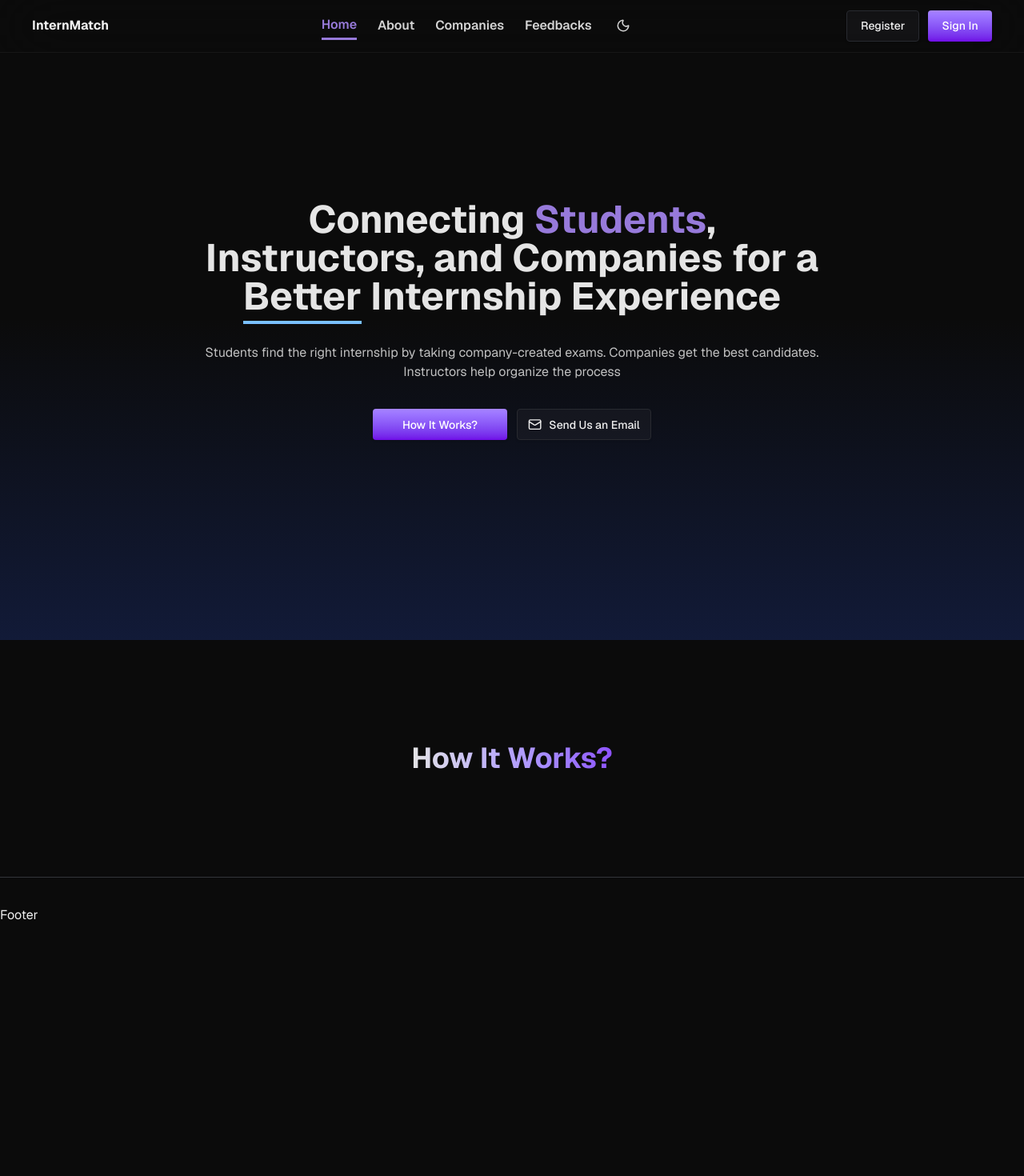
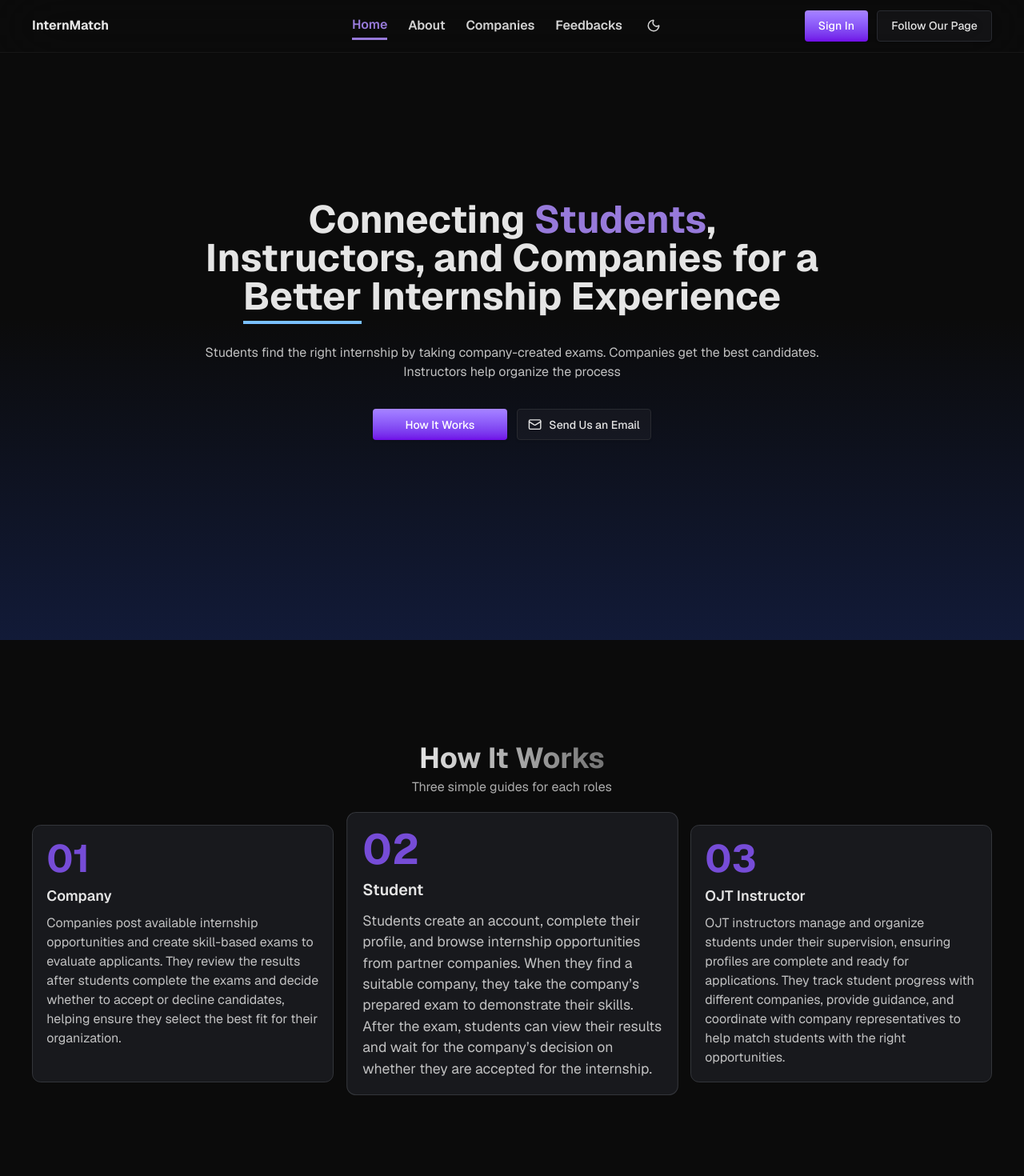
Before and after one commit to rara-wosho/capstone-internmatch, a Next.js app: page / in a window 1280 px wide. Shown: the top 1470 px of the page at 80% size. Before the commit the page ends 1190 px from the top, so only its background shows below. Built offline with nearby package versions, Linux system fonts and the light colour scheme.

Commit message:
changed bg-gradient to linear, added how it works section

```diff
--- a/src/app/(public)/layout.jsx
+++ b/src/app/(public)/layout.jsx
@@ -1,11 +1,14 @@
 import Navbar from "@/components/Navbar";
+import Wrapper from "@/components/Wrapper";
 
 export default function Layout({ children }) {
     return (
-        <div className="h-screen bg-gradient-to-b from-transparent to-blue-200/50 dark:to-blue-950/60 from-50%">
+        <div className="h-screen bg-linear-to-b from-transparent to-blue-200/50 dark:to-blue-950/60 from-50%">
             <Navbar />
             {children}
-            <footer className="border-t py-8 bg-background">Footer </footer>
+            <footer className="border-t py-8 bg-background">
+                <Wrapper>Footer</Wrapper>
+            </footer>
         </div>
     );
 }
--- a/src/app/(public)/page.jsx
+++ b/src/app/(public)/page.jsx
@@ -10,7 +10,9 @@
             <div className="px-3">
                 <HeroSection />
             </div>
-            <HowItWorks />
+            <div className="px-3">
+                <HowItWorks />
+            </div>
         </div>
     );
 }
--- a/src/app/layout.jsx
+++ b/src/app/layout.jsx
@@ -25,7 +25,9 @@
             suppressHydrationWarning
             className={cn("scroll-smooth", geist.className)}
         >
-            <body className={`antialiased`}>
+            <body
+                className={`antialiased text-neutral-800 dark:text-neutral-200`}
+            >
                 <ThemeProvider
                     attribute="class"
                     defaultTheme="dark"
--- a/src/components/Navbar.jsx
+++ b/src/components/Navbar.jsx
@@ -12,7 +12,7 @@
     const pathname = usePathname();
     return (
         <div className="fixed z-50 top-0 left-0 w-full px-3 border-b dark:border-b-neutral-900 py-3 bg-white dark:bg-transparent backdrop-blur-2xl">
-            <Wrapper className="flex items-center justify-between">
+            <Wrapper className="grid grid-cols-2 md:grid-cols-3">
                 <Link href="/" className="flex items-center gap-2">
                     <p className="font-bold">InternMatch</p>
                 </Link>
@@ -59,9 +59,9 @@
                     </Link>
                     <ThemeToggler />
                 </div>
-                <div className="right hidden md:flex gap-2.5">
-                    <Button variant="outline">Register</Button>
+                <div className="right hidden md:flex justify-end gap-2.5">
                     <Button>Sign In</Button>
+                    <Button variant="outline">Follow Our Page</Button>
                 </div>
             </Wrapper>
         </div>
--- a/src/components/sections/HeroSection.jsx
+++ b/src/components/sections/HeroSection.jsx
@@ -23,7 +23,9 @@
                 </p>
 
                 <div className="grid grid-cols-1 md:grid-cols-2 gap-3">
-                    <Button>How It Works?</Button>
+                    <Button asChild>
+                        <Link href="#how-it-works">How It Works</Link>
+                    </Button>
                     <Button variant="outline" asChild>
                         <Link
                             className="flex items-center"
--- a/src/components/sections/HowItWorks.jsx
+++ b/src/components/sections/HowItWorks.jsx
@@ -1,11 +1,63 @@
 import GradientText from "../ui/GradientText";
+import Wrapper from "../Wrapper";
 
 export default function HowItWorks() {
     return (
-        <div className="py-[8rem] flex flex-col items-center">
-            <GradientText className="text-2xl md:text-4xl">
-                How It Works?
+        <div id="how-it-works" className="py-[8rem] flex flex-col items-center">
+            <GradientText className="text-2xl md:text-4xl mb-1">
+                How It Works
             </GradientText>
+
+            <p className="mb-8 text-neutral-700 dark:text-neutral-300/80 text-center">
+                Three simple guides for each roles
+            </p>
+
+            <Wrapper className="grid grid-cols-1 md:grid-cols-2 lg:grid-cols-3 gap-3 lg:gap-8">
+                <div className="border rounded-md bg-white dark:bg-card p-4">
+                    <h1 className="text-5xl mb-2 overflow-hidden font-bold text-primary">
+                        <span>01</span>
+                    </h1>
+                    <h4 className="font-semibold text-lg mb-2">Company</h4>
+                    <p className="text-slate-700 dark:text-neutral-300/90 ">
+                        Companies post available internship opportunities and
+                        create skill-based exams to evaluate applicants. They
+                        review the results after students complete the exams and
+                        decide whether to accept or decline candidates, helping
+                        ensure they select the best fit for their organization.
+                    </p>
+                </div>
+                <div className="border rounded-md bg-white dark:bg-card p-4 lg:scale-110">
+                    <h1 className="text-5xl mb-2 overflow-hidden font-bold text-primary">
+                        <span>02</span>
+                    </h1>
+                    <h4 className="font-semibold text-lg mb-2">Student</h4>
+                    <p className="text-slate-700 dark:text-neutral-300/90 ">
+                        Students create an account, complete their profile, and
+                        browse internship opportunities from partner companies.
+                        When they find a suitable company, they take the
+                        company’s prepared exam to demonstrate their skills.
+                        After the exam, students can view their results and wait
+                        for the company’s decision on whether they are accepted
+                        for the internship.
+                    </p>
+                </div>
+                <div className="border rounded-md bg-white dark:bg-card p-4 md:col-span-2 lg:col-span-1">
+                    <h1 className="text-5xl mb-2 overflow-hidden font-bold text-primary">
+                        <span>03</span>
+                    </h1>
+                    <h4 className="font-semibold text-lg mb-2">
+                        OJT Instructor
+                    </h4>
+                    <p className="text-slate-700 dark:text-neutral-300/90 ">
+                        OJT instructors manage and organize students under their
+                        supervision, ensuring profiles are complete and ready
+                        for applications. They track student progress with
+                        different companies, provide guidance, and coordinate
+                        with company representatives to help match students with
+                        the right opportunities.
+                    </p>
+                </div>
+            </Wrapper>
         </div>
     );
 }
--- a/src/components/ui/GradientText.jsx
+++ b/src/components/ui/GradientText.jsx
@@ -6,7 +6,7 @@
             <h1
                 className={cn(
                     className,
-                    " font-bold hidden lg:inline-flex bg-clip-text text-transparent bg-gradient-to-r from-neutral-700 dark:from-neutral-200 to-violet-800 dark:to-violet-500"
+                    " font-bold hidden lg:inline-flex bg-clip-text text-transparent bg-linear-to-r from-neutral-600 dark:from-neutral-200 to-blue-800 dark:to-neutral-500"
                 )}
             >
                 {children}
--- a/src/components/ui/button.jsx
+++ b/src/components/ui/button.jsx
@@ -10,7 +10,7 @@
         variants: {
             variant: {
                 default:
-                    "bg-gradient-to-b from-violet-400 to-violet-700 text-primary-foreground shadow-xs hover:opacity-90",
+                    "bg-linear-to-b from-violet-400 to-violet-700 text-primary-foreground shadow-xs hover:opacity-90",
                 destructive:
                     "bg-destructive text-white shadow-xs hover:bg-destructive/90 focus-visible:ring-destructive/20 dark:focus-visible:ring-destructive/40 dark:bg-destructive/60",
                 outline:
```
